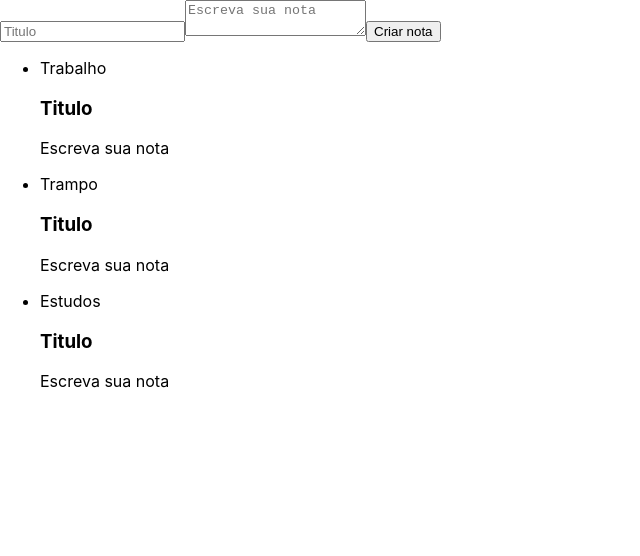
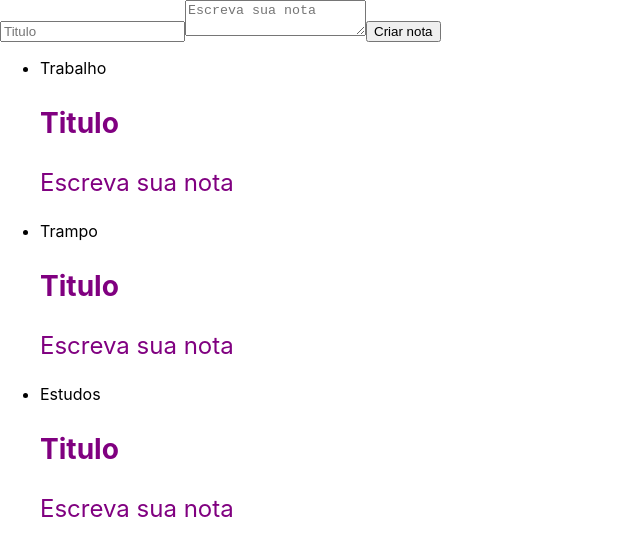
Before and after one commit to Thiago-lemes/projeto-de-notas, a React (Create React App) app: page / in a window 1280 px wide. Shown: the top 556 px of the page, without its empty margins (0-640 px from the left). Built offline with nearby package versions, Linux system fonts and the light colour scheme.

Commit message:
criação do style dos cards

```diff
--- /dev/null
+++ b/src/components/CardNota/CardNotas.jsx
@@ -0,0 +1,17 @@
+import React, { Component } from 'react';
+import "./style.css"
+
+
+class CardNota extends Component {
+    render() {
+        return (
+            <section className='card-nota'>
+                <header className='crad__cabecalho'>
+                <h3 className='card__titulo'>Titulo</h3>
+                </header>
+                <p className='card__text'>Escreva sua nota</p>
+            </section>
+        );
+    }
+}
+export default CardNota;
--- /dev/null
+++ b/src/components/CardNota/style.css
@@ -0,0 +1,4 @@
+.card-nota{
+    color: purple;
+    font-size: 24px;
+}
--- a/src/components/CardNotas.jsx
+++ /dev/null
@@ -1,16 +0,0 @@
-import React, { Component } from 'react';
-
-
-class CardNota extends Component {
-    render() {
-        return (
-            <section>
-                <header>
-                <h3>Titulo</h3>
-                </header>
-                <p>Escreva sua nota</p>
-            </section>
-        );
-    }
-}
-export default CardNota;
--- a/src/components/ListaDeNotas.jsx
+++ b/src/components/ListaDeNotas.jsx
@@ -1,13 +1,13 @@
 import React, { Component } from "react";
-import CardNota from "./CardNotas";
+import CardNota from "./CardNota/CardNotas";
 
 class ListaDeNotas extends Component {
   render() {
       ///foi preciso criar um array para intregar como o Js, no vetor foi defenido o nome de cada categoria
     return <ul>
-        {Array.of("Trabalho", "Trampo", "Estudos").map((categoria) =>{
+        {Array.of("Trabalho", "Trampo", "Estudos").map((categoria, index) =>{
         return(
-            <li>
+            <li key={index}>
                 <div>{categoria}</div>
                 <CardNota/>
             </li>
```
